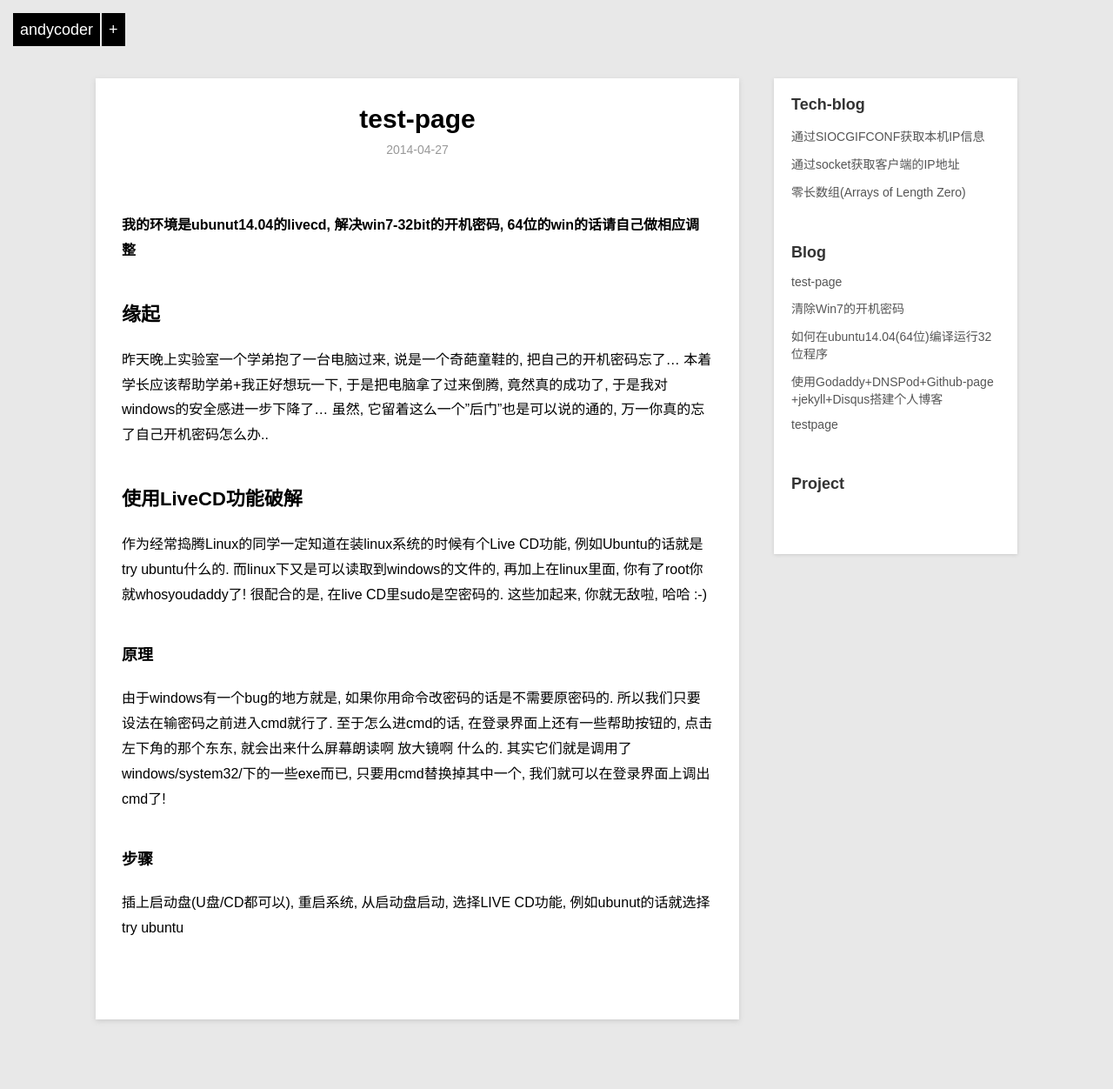
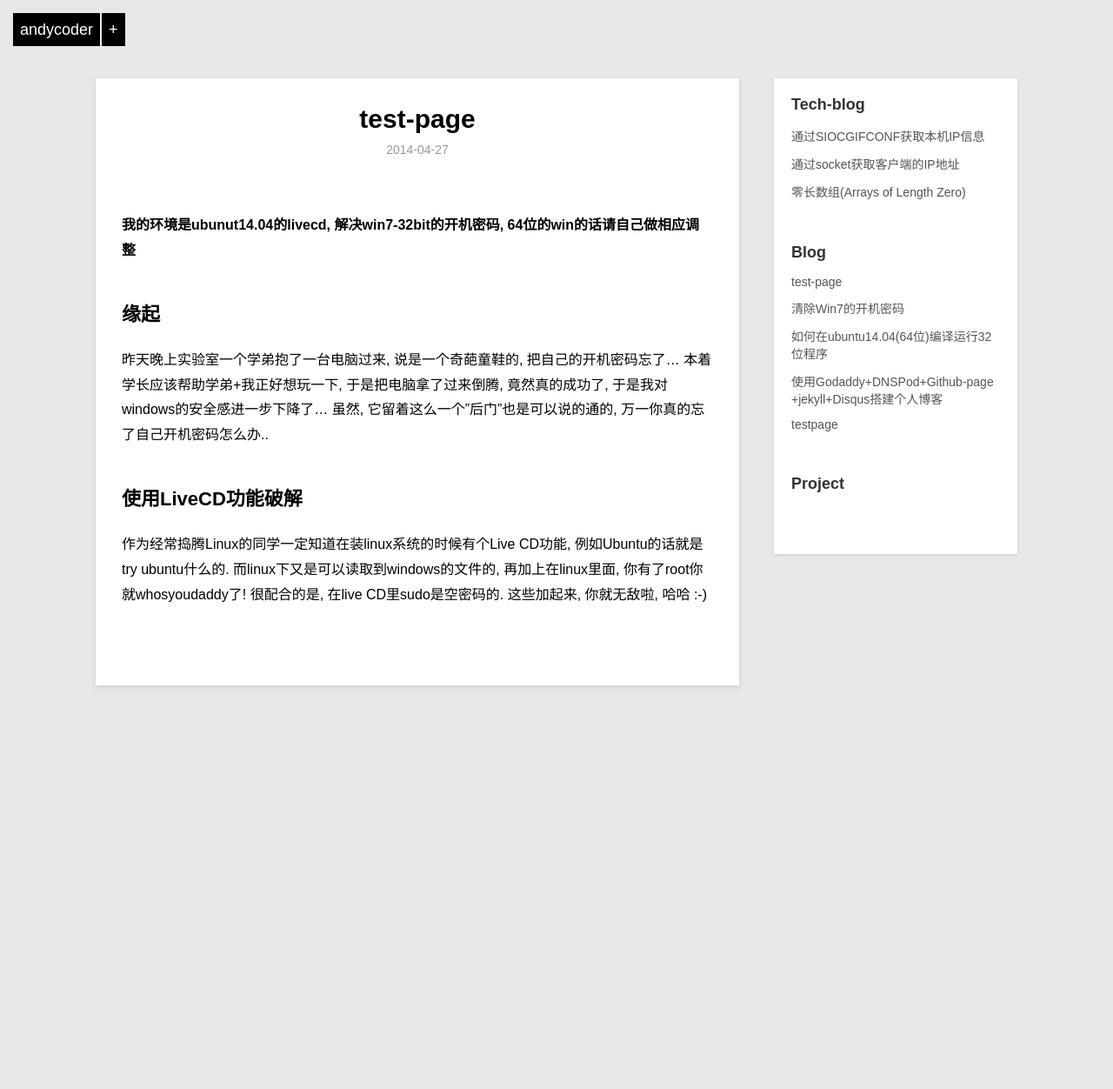
Before and after one commit to andycoder7/andycoder7.github.com, a Jekyll site: the page built from _posts/blog/2014-4-27-test.md, in a window 1280 px wide. Shown: the whole page at 87% size. Built offline with Jekyll 4.4.1, drawn with Linux system fonts in a browser that asks for light colours; Markdown is read by kramdown in place of the engine named in the settings; comment, search, counter and statistics services are not loaded; after the commit the page ends 900 px from its top, so only the background shows below that.

Commit message:
update test page

```diff
--- a/_posts/blog/2014-4-27-test.md
+++ b/_posts/blog/2014-4-27-test.md
@@ -11,9 +11,3 @@ category: blog
 
 ##使用LiveCD功能破解
 作为经常捣腾Linux的同学一定知道在装linux系统的时候有个Live CD功能, 例如Ubuntu的话就是try ubuntu什么的. 而linux下又是可以读取到windows的文件的, 再加上在linux里面, 你有了root你就whosyoudaddy了! 很配合的是, 在live CD里sudo是空密码的. 这些加起来, 你就无敌啦, 哈哈 :-)
-
-###原理
-由于windows有一个bug的地方就是, 如果你用命令改密码的话是不需要原密码的. 所以我们只要设法在输密码之前进入cmd就行了. 至于怎么进cmd的话, 在登录界面上还有一些帮助按钮的, 点击左下角的那个东东, 就会出来什么屏幕朗读啊 放大镜啊 什么的. 其实它们就是调用了windows/system32/下的一些exe而已, 只要用cmd替换掉其中一个, 我们就可以在登录界面上调出cmd了!
-
-###步骤
-插上启动盘(U盘/CD都可以), 重启系统, 从启动盘启动, 选择LIVE CD功能, 例如ubunut的话就选择try ubuntu
```
Also changed, not shown: _posts/blog/2012-10-16-backbone-js-chrome-extension.md (+3 -0 lines).
